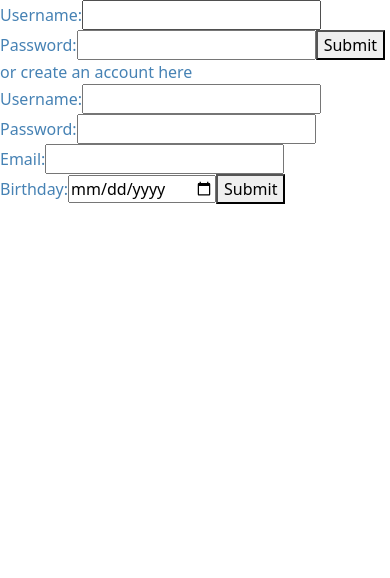
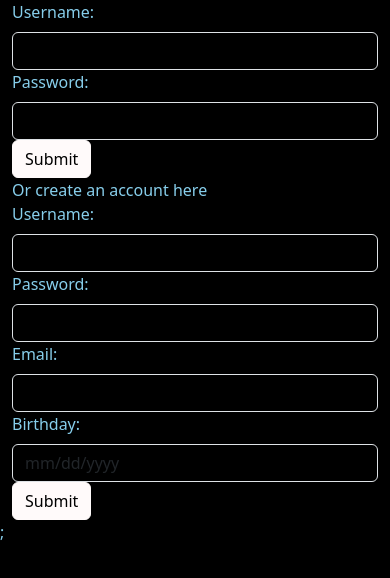
Before and after one commit to MforMko/getFlix-client, a React (Vite) app: page / in a window 390 px wide. Shown: the top 578 px of the page. Built offline with nearby package versions, Linux system fonts and the light colour scheme.

Commit message:
Added react bootstrap, applied responsive grid, Form, Card & Button elements

```diff
--- a/src/components/login-view/login-view.jsx
+++ b/src/components/login-view/login-view.jsx
@@ -1,5 +1,7 @@
 import React from "react";
 import { useState } from "react";
+import Button from "react-bootstrap/Button";
+import Form from "react-bootstrap/Form";
 
 export const LoginView = ({ onLoggedIn }) => {
     const [username, setUsername] = useState("");
@@ -38,27 +40,30 @@ export const LoginView = ({ onLoggedIn }) => {
   };
 
     return (
-        <form onSubmit={handleSubmit}>
-            <label>
-                Username:
-                <input type="text"
+        <Form onSubmit={handleSubmit}>
+          <Form.Group controlId="formUsername">
+            <Form.Label>Username: </Form.Label>
+            <Form.Control
+              type="text"
               value={username}
               onChange={(e) => setUsername(e.target.value)}
               required
               minLength="6"
             />
-            </label>
-            <label>
-                Password:
-                <input type="password"
+          </Form.Group>
+
+          <Form.Group controlId="formPassword">
+            <Form.Label>Password: </Form.Label>
+            <Form.Control
+              type="password"
               value={password}
               onChange={(e) => setPassword(e.target.value)}
               required
               />
-            </label>
-            <button type="submit">
+          </Form.Group>
+          <Button variant="primary" type="submit">
               Submit
-            </button>
-        </form>
+          </Button>
+        </Form>
     );
 };
--- a/src/components/main-view/main-view.jsx
+++ b/src/components/main-view/main-view.jsx
@@ -3,6 +3,9 @@ import { MovieCard } from '../movie-card/movie-card';
 import { MovieView } from '../movie-view/movie-view';
 import { LoginView } from '../login-view/login-view';
 import { SignupView } from '../signup-view/signup-view';
+import Row from "react-bootstrap/Row";
+import Col from "react-bootstrap/Col";
+
 
 export const MainView = () => {
     const [movies, setMovies] = useState([]);
@@ -39,34 +42,33 @@ export const MainView = () => {
       });
   }, [token]);
 
-    if (!user) {
+
       return (
-        <>
+        <Row className="justify-content-md-center">
+          {!user ? (
+            <Col md={5}>
               <LoginView
                 onLoggedIn={(user, token) => {
                   setUser(user);
                   setToken(token);
                 }}
               />
-          or create an account here
+              <Row>
+                <Col md={12} className="text-md-center">Or create an account here</Col>
+              </Row>
               <SignupView />
-        </>
-      )
-    }
-
-    if (selectedMovie) {
-        return (
-          <MovieView movie={selectedMovie} onBackClick={() => setSelectedMovie(null)} />
-          );
-        }
-
-    if (movies.length === 0) {
-        return <div>The list is empty!</div>
-    }
-
-    return (
-        <div>
+            </Col>
+          ) : selectedMovie ? (
+              <MovieView
+                movie={selectedMovie}
+                onBackClick={() => setSelectedMovie(null)}
+              />
+            ) : movies.length === 0 ? (
+            <Col md={12} className="text-md-center">The list is empty!</Col>
+            ) : (
+            <Row>
                 {movies.map((movie) => (
+                    <Col key={movie.id} md={3}>
                       <MovieCard
                         key={movie.id}
                         movie={movie}
@@ -74,8 +76,18 @@ export const MainView = () => {
                           setSelectedMovie(newSelectedMovie);
                         }}
                       />
+                    </Col>
                 ))}
-            <button onClick={() => { setUser(null); setToken(null); localStorage.clear(); }}>Logout</button>
-        </div>
+
+                <button onClick={() => {
+                  setUser(null);
+                  setToken(null);
+                  localStorage.clear();
+                  }}>
+                    Logout
+                    </button>
+            </Row>
+          )};
+    </Row>
   );
 };
--- a/src/components/movie-card/movie-card.jsx
+++ b/src/components/movie-card/movie-card.jsx
@@ -1,15 +1,29 @@
 // Import the PropTypes library
 import PropTypes from "prop-types";
+import { Col, Button, Card } from "react-bootstrap";
 
 export const MovieCard = ({ movie, onMovieClick }) => {
     return (
-        <div
-             onClick={() => {
-                onMovieClick(movie);
-            }}
-          >
-            {movie.title}
-          </div>
+        <Col md={10}>
+          <Card
+              onClick={() => {
+                  onMovieClick(movie);
+              }}
+            >
+              <Card.Img variant="top" src={movie.imagePath} />
+              <Card.Body>
+                <Col>
+                <Card.Title>{movie.title}</Card.Title>
+                <Card.Text>{movie.description}</Card.Text>
+                <Button onClick={() =>
+                  onMovieClick(movie)} variant="link">
+                  Open
+                </Button>
+                </Col>
+
+              </Card.Body>
+          </Card>
+        </Col>
       );
     };
 
--- a/src/components/movie-view/movie-view.jsx
+++ b/src/components/movie-view/movie-view.jsx
@@ -1,18 +1,29 @@
+import "./movie-view.scss";
+import Row from "react-bootstrap/Row";
+import Col from "react-bootstrap/Col";
+import Button from "react-bootstrap/Button";
+
 export const MovieView = ({ movie, onBackClick }) => {
     return (
-        <div>
-            <div>
+        <Row className="justify-content-md-center">
+            <Col md={8}>
                 <img src={movie.imagePath} />
-            </div>
-            <div>
+            </Col>
+            <Col>
                 <span>Title: </span>
                 <span>{movie.title}</span>
-            </div>
-            <div>
+            </Col>
+            <Col>
                 <span>Description: </span>
                 <span>{movie.description}</span>
-            </div>
-            <button onClick={onBackClick}>Back</button>
-        </div>
+            </Col>
+            <Button
+              onClick={onBackClick}
+              className="back-button"
+              style={{ cursor: "pointer" }}
+              >
+                Back
+            </Button>
+        </Row>
     );
 };
--- /dev/null
+++ b/src/components/movie-view/movie-view.scss
@@ -0,0 +1,7 @@
+.back-button {
+    padding: 4px 12px 4px 12px;
+    color: whitesmoke;
+    background-color: dodgerblue;
+    border: none;
+    border-radius: 4px;
+}
--- a/src/components/signup-view/signup-view.jsx
+++ b/src/components/signup-view/signup-view.jsx
@@ -1,4 +1,6 @@
 import { useState } from "react";
+import Button from "react-bootstrap/Button";
+import Form from "react-bootstrap/Form";
 
 export const SignupView = () => {
     const [username, setUsername] = useState("");
@@ -33,45 +35,50 @@ export const SignupView = () => {
     };
 
     return (
-        <form onSubmit={handleSubmit}>
-          <label>
-            Username:
-            <input
+        <Form onSubmit={handleSubmit}>
+          <Form.Group>
+            <Form.Label>Username: </Form.Label>
+            <Form.Control
                 type="text"
                 value={username}
                 onChange={(e) => setUsername(e.target.value)}
                 required
                 minLength="6"
                 />
-          </label>
-          <label>
-            Password:
-            <input
+          </Form.Group>
+
+          <Form.Group>
+            <Form.Label>Password: </Form.Label>
+            <Form.Control
                 type="password"
                 value={password}
                 onChange={(e) => setPassword(e.target.value)}
                 required
                 />
-          </label>
-          <label>
-            Email:
-            <input
+          </Form.Group>
+
+          <Form.Group>
+            <Form.Label>Email: </Form.Label>
+            <Form.Control
                 type="email"
                 value={email}
                 onChange={(e) => setEmail(e.target.value)}
                 required
                 />
-          </label>
-          <label>
-            Birthday:
-            <input
+          </Form.Group>
+
+          <Form.Group>
+            <Form.Label>Birthday: </Form.Label>
+            <Form.Control
                 type="date"
                 value={birthday}
                 onChange={(e) => setBirthday(e.target.value)}
                 required
                 />
-          </label>
-          <button type="submit">Submit</button>
-        </form>
+          </Form.Group>
+          <Button variant="primary" type="submit">
+            Submit
+          </Button>
+        </Form>
       );
     };
--- a/src/index.jsx
+++ b/src/index.jsx
@@ -3,13 +3,14 @@ import { MainView } from './components/main-view/main-view';
 
 // Import statement to indicate that you need to bundle `./index.scss`
 import "./index.scss";
+import Container from "react-bootstrap/Container";
 
 // Main component (will eventually use all the others)
 const GetFlixApplication = () => {
   return (
-    <div className="get-flix">
+    <Container className="get-flix">
       <MainView />
-    </div>
+    </Container>
   );
 };
 
--- a/src/index.scss
+++ b/src/index.scss
@@ -1,7 +1,9 @@
+$primary: Snow;
+$body-bg: Black;
 @import "~bootstrap/scss/bootstrap.scss";
 
 
-$color: steelblue;
+$color: skyblue;
 
 .get-flix {
   color: $color;
```
Also changed, not shown: 4 other files (tests, documents, lock files or other folders). Lines whose indentation alone changed are shown as unchanged.
